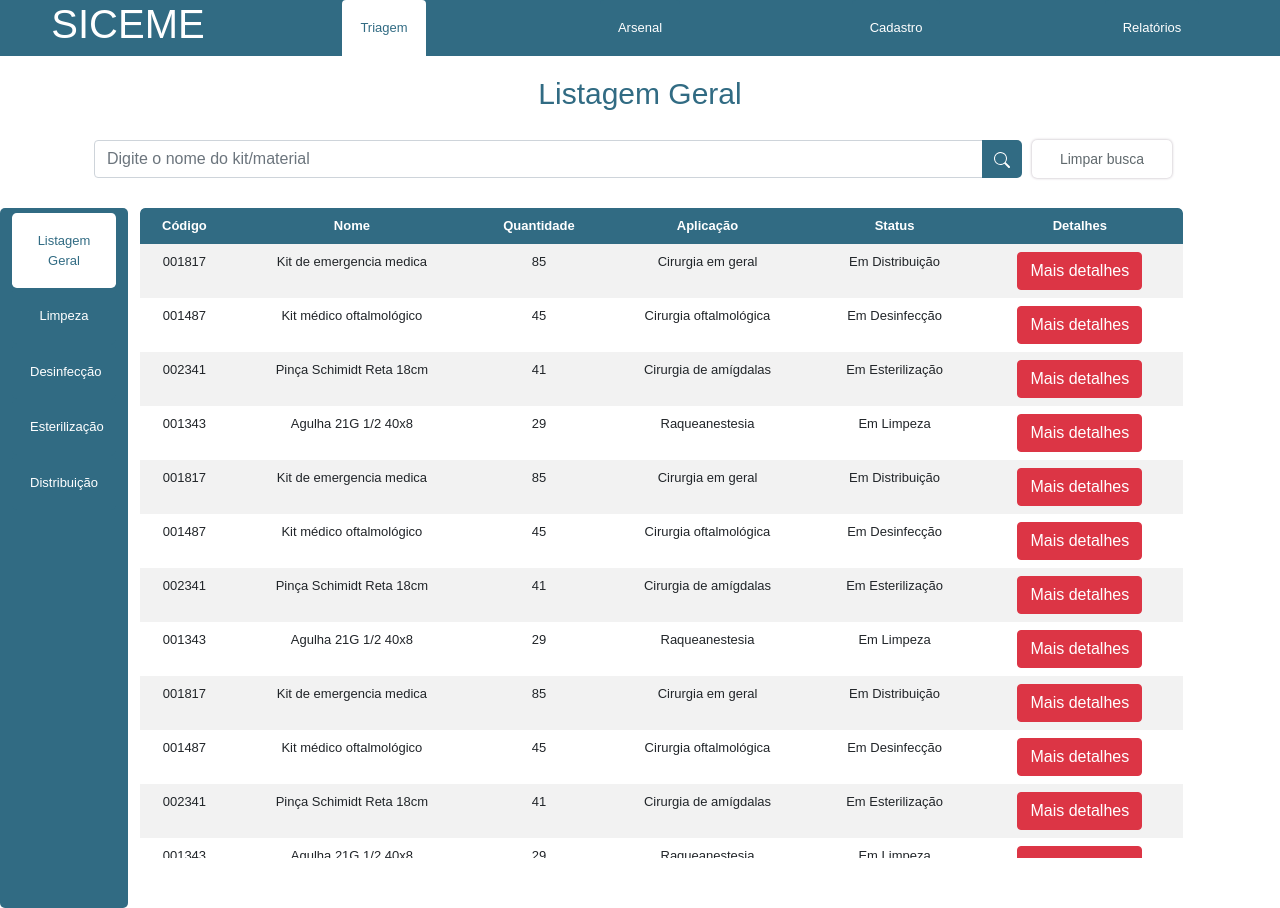
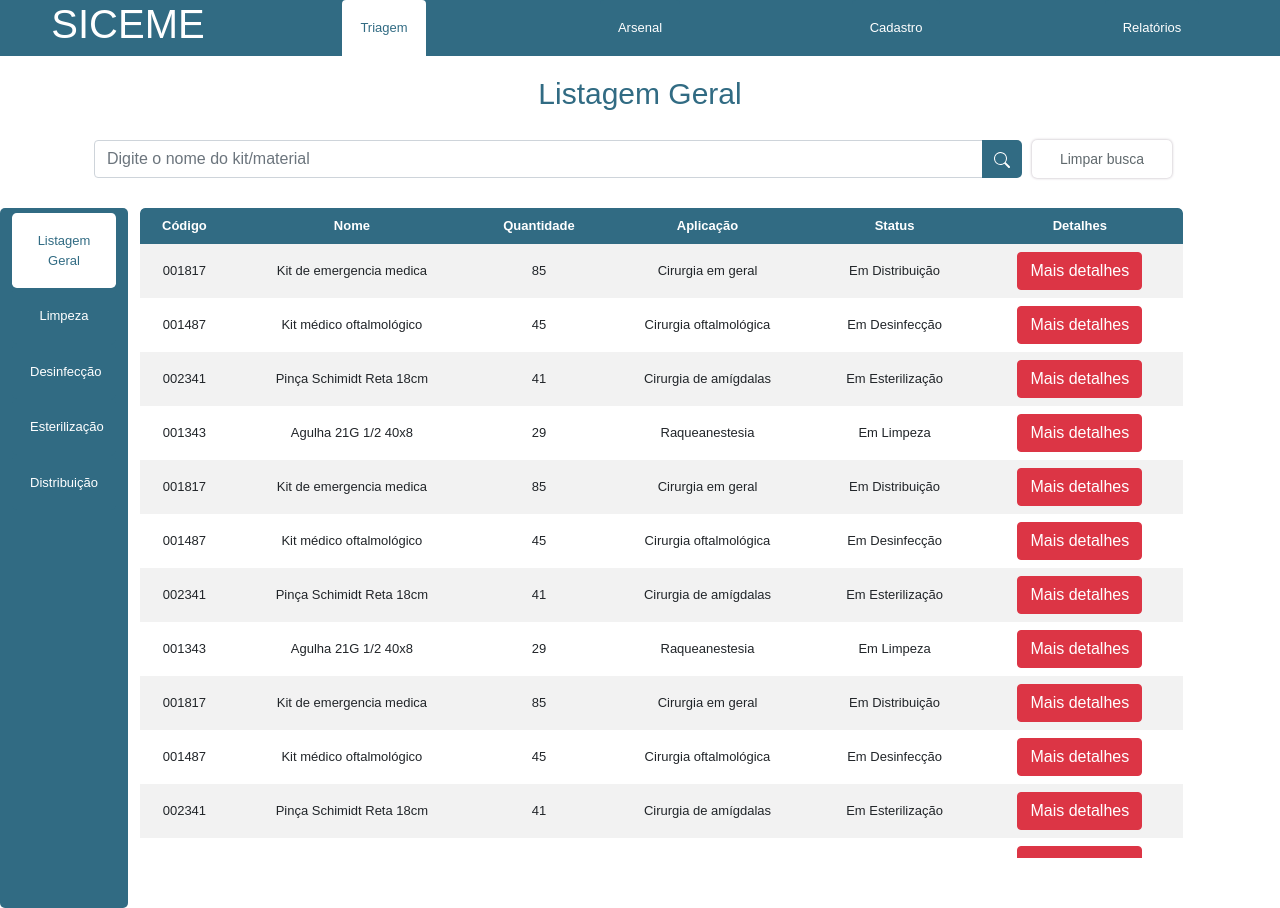
Before and after one commit to kaellandrade/siceme, a React (Create React App) app in the folder front-end/: page /triagem in a window 1280 px wide. Built offline with nearby package versions, Linux system fonts and the light colour scheme.

Commit message:
centralizacao vertical na tabela triagem

```diff
--- a/front-end/src/pages/Triagem/index.css
+++ b/front-end/src/pages/Triagem/index.css
@@ -74,6 +74,7 @@ svg {
   border-radius: 5px;
   font-size: small;
   align-items: center;
+
   overflow-y: auto;
   max-height: 650px;
   display: block;
@@ -88,6 +89,7 @@ thead {
 th,
 td {
   text-align: center;
+  vertical-align: middle;
 }
 
 
```
